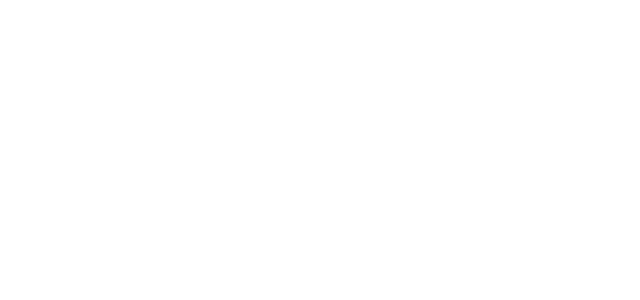
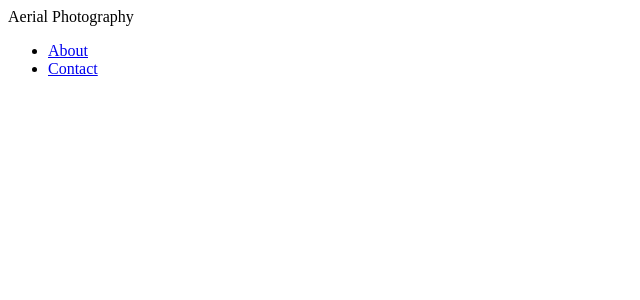
Before and after one commit to kristinadurant/react-aerial-photography, a React (Create React App) app: page / in a window 1280 px wide. Shown: the top 300 px of the page, without its empty margins (0-640 px from the left). Built offline with nearby package versions, Linux system fonts and the light colour scheme.

Commit message:
added header

```diff
--- a/package.json
+++ b/package.json
@@ -8,6 +8,7 @@
     "@testing-library/user-event": "^12.7.1",
     "react": "^17.0.1",
     "react-dom": "^17.0.1",
+    "react-router-dom": "^5.2.0",
     "react-router-hash-link": "^2.4.0",
     "react-scripts": "4.0.2",
     "web-vitals": "^1.1.0"
--- a/src/App.js
+++ b/src/App.js
@@ -1,12 +1,14 @@
 import React from 'react';
+import { BrowserRouter } from 'react-router-dom';
 import './style/style.css';
-import { Header } from './components';
+import { Header, Banner } from './components';
 
 function App() {
   return (
-    <>
+    <BrowserRouter>
       <Header />
-    </>
+      <Banner />
+    </BrowserRouter>
   );
 }
 
--- /dev/null
+++ b/src/components/Banner.jsx
@@ -0,0 +1,11 @@
+import React from 'react';
+
+const Banner = () => {
+    return (
+        <div>
+
+        </div>
+    )
+}
+
+export default Banner;
--- a/src/components/Header.jsx
+++ b/src/components/Header.jsx
@@ -1,10 +1,19 @@
-import React from 'react'
+import React from 'react';
+import { HashLink } from 'react-router-hash-link';
 
 const Header = () => {
     return (
-        <div>
-
-        </div>
+        <header>
+            <div className='inner'>
+                <div>Aerial Photography</div>
+                <nav>
+                    <ul>
+                        <li><HashLink smooth to={'#about'}>About</HashLink></li>
+                        <li><HashLink smooth to={'#contact'}>Contact</HashLink></li>
+                    </ul>
+                </nav>
+            </div>
+        </header>
     )
 }
 
--- a/src/components/index.js
+++ b/src/components/index.js
@@ -1 +1,2 @@
 export { default as Header } from './Header';
+export { default as Banner } from './Banner';
```
Also changed, not shown: public/manifest.json, 1 other file (tests, documents, lock files or other folders).
